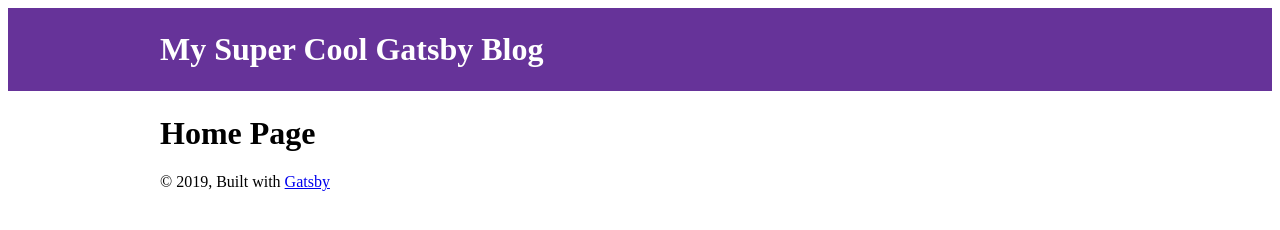
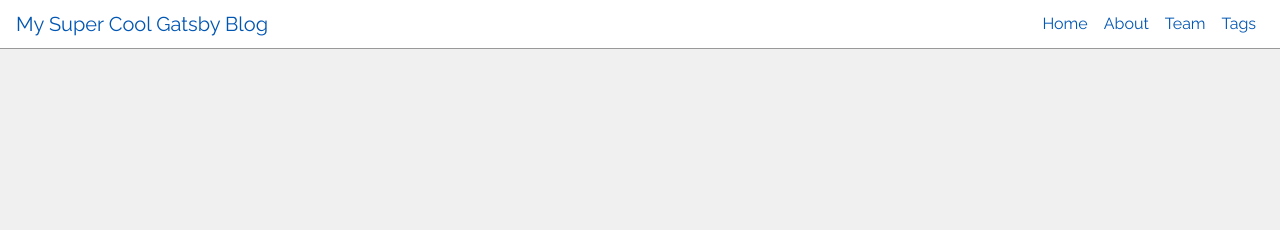
Before and after one commit to amlane/blog-project, a Gatsby site: page / in a window 1280 px wide. Built offline with nearby package versions, Linux system fonts and the light colour scheme; Gatsby itself is replaced by a stand-in of ours.

Commit message:
added reactstrap nav bar and updated about, tags, and team page

```diff
--- a/gatsby-config.js
+++ b/gatsby-config.js
@@ -6,6 +6,7 @@ module.exports = {
   },
   plugins: [
     `gatsby-plugin-react-helmet`,
+    `gatsby-plugin-sass`,
     {
       resolve: `gatsby-source-filesystem`,
       options: {
--- a/package.json
+++ b/package.json
@@ -5,6 +5,7 @@
   "version": "0.1.0",
   "author": "Kyle Mathews <mathews.kyle@gmail.com>",
   "dependencies": {
+    "bootstrap": "^4.3.1",
     "gatsby": "^2.9.6",
     "gatsby-image": "^2.1.4",
     "gatsby-plugin-manifest": "^2.1.1",
@@ -18,7 +19,8 @@
     "prop-types": "^15.7.2",
     "react": "^16.8.6",
     "react-dom": "^16.8.6",
-    "react-helmet": "^5.2.1"
+    "react-helmet": "^5.2.1",
+    "reactstrap": "^8.0.0"
   },
   "devDependencies": {
     "prettier": "^1.18.2"
--- a/src/components/header.js
+++ b/src/components/header.js
@@ -1,35 +1,59 @@
-import { Link } from "gatsby"
 import PropTypes from "prop-types"
 import React from "react"
 
-const Header = ({ siteTitle }) => (
-  <header
-    style={{
-      background: `rebeccapurple`,
-      marginBottom: `1.45rem`,
-    }}
-  >
-    <div
-      style={{
-        margin: `0 auto`,
-        maxWidth: 960,
-        padding: `1.45rem 1.0875rem`,
-      }}
-    >
-      <h1 style={{ margin: 0 }}>
-        <Link
-          to="/"
-          style={{
-            color: `white`,
-            textDecoration: `none`,
-          }}
-        >
-          {siteTitle}
-        </Link>
-      </h1>
-    </div>
-  </header>
-)
+import {
+  Collapse,
+  Navbar,
+  NavbarToggler,
+  NavbarBrand,
+  Nav,
+  NavItem,
+  NavLink,
+} from "reactstrap"
+
+import "../styles/index.scss"
+
+class Header extends React.Component {
+  constructor(props) {
+    super(props)
+
+    this.toggle = this.toggle.bind(this)
+    this.state = {
+      isOpen: false,
+    }
+  }
+  toggle() {
+    this.setState({
+      isOpen: !this.state.isOpen,
+    })
+  }
+  render() {
+    return (
+      <div>
+        <Navbar fixed="top" light expand="sm">
+          <NavbarBrand href="/">{this.props.siteTitle}</NavbarBrand>
+          <NavbarToggler onClick={this.toggle} />
+          <Collapse isOpen={this.state.isOpen} navbar>
+            <Nav className="ml-auto" navbar>
+              <NavItem>
+                <NavLink href="/">Home</NavLink>
+              </NavItem>
+              <NavItem>
+                <NavLink href="/about">About</NavLink>
+              </NavItem>
+              <NavItem>
+                <NavLink href="/team">Team</NavLink>
+              </NavItem>
+              <NavItem>
+                <NavLink href="/tags">Tags</NavLink>
+              </NavItem>
+            </Nav>
+          </Collapse>
+        </Navbar>
+      </div>
+    )
+  }
+}
 
 Header.propTypes = {
   siteTitle: PropTypes.string,
--- a/src/components/layout.js
+++ b/src/components/layout.js
@@ -25,21 +25,7 @@ const Layout = ({ children }) => (
     render={data => (
       <>
         <Header siteTitle={data.site.siteMetadata.title} />
-        <div
-          style={{
-            margin: `0 auto`,
-            maxWidth: 960,
-            padding: `0px 1.0875rem 1.45rem`,
-            paddingTop: 0,
-          }}
-        >
-          <main>{children}</main>
-          <footer>
-            © {new Date().getFullYear()}, Built with
-            {` `}
-            <a href="https://www.gatsbyjs.org">Gatsby</a>
-          </footer>
-        </div>
+        <div className="container" id="content"></div>
       </>
     )}
   />
--- a/src/styles/index.scss
+++ b/src/styles/index.scss
@@ -0,0 +1,9 @@
+// Bootstrap scss
+@import "../../node_modules/bootstrap/scss/bootstrap.scss";
+
+@import "./variables";
+@import "./base";
+@import "./footer";
+@import "./card";
+@import "./links";
+@import "./sidebar";
```
Also changed, not shown: 1 other file.
